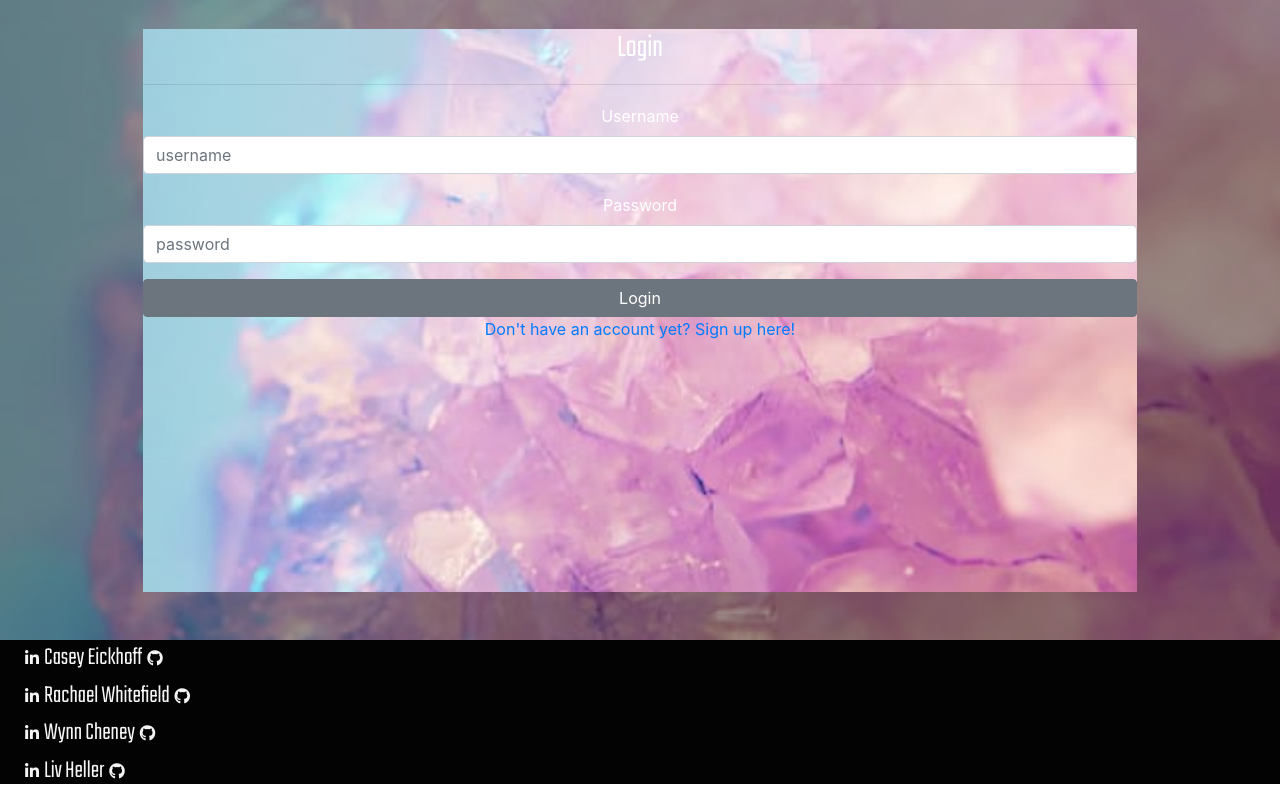
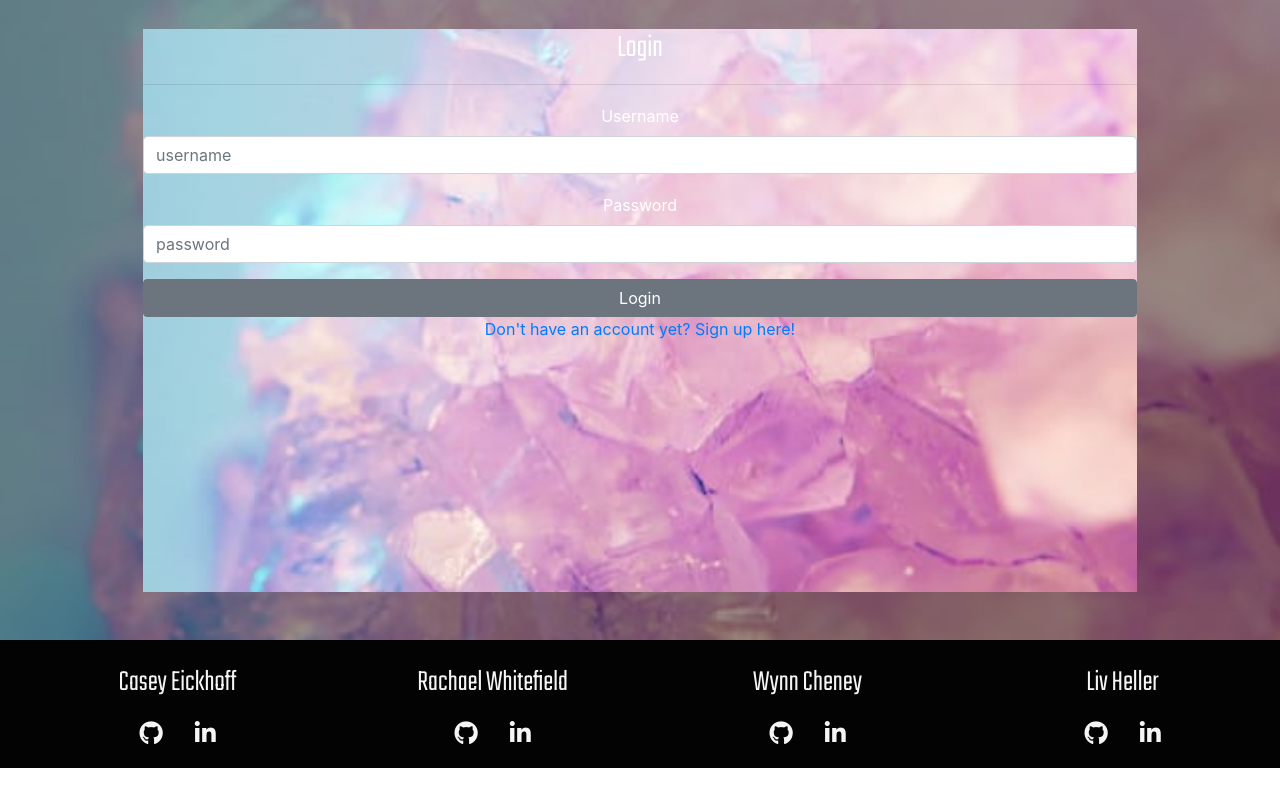
Before and after one commit to RachaelWhitefield/lets-get-metaphysical, a React (Create React App) app in the folder client/: page /login in a window 1280 px wide. Shown: the part 263-1053 px from the top of the page. After the commit the page ends 1031 px from the top, so only its background shows below. Built offline with nearby package versions, Linux system fonts and the light colour scheme; no server answers.

Commit message:
got to a good stopping point with the footer for now

```diff
--- a/client/src/components/Footer/Footer.js
+++ b/client/src/components/Footer/Footer.js
@@ -3,15 +3,15 @@ import "./Footer.scss";
 
 function Footer() {
     return (
-        <footer className="footer">
+        <footer className="footer" >
 
-            <div className="casey name"><a id="linkedin" href="https://www.linkedin.com/in/rachael-whitefield-952198180/" target="_blank"><i class="fab fa-linkedin-in"></i></a>Casey Eickhoff<a id="githib" href="https://github.com/RachaelWhitefield/lets-get-metaphysical" target="blank"><i className="fab fa-github gh-icon"></i></a></div>
+            <div className="name">Casey Eickhoff<br /><a id="githib" href="https://github.com/RachaelWhitefield/lets-get-metaphysical" target="blank"><i className="fab fa-github gh-icon"></i></a><a id="linkedin" href="https://www.linkedin.com/in/rachael-whitefield-952198180/" target="_blank"><i class="fab fa-linkedin-in"></i></a></div>
 
-            <div className="rachael name"><a id="linkedin" href="https://www.linkedin.com/in/rachael-whitefield-952198180/" target="_blank"><i class="fab fa-linkedin-in"></i></a>Rachael Whitefield<a id="githib" href="https://github.com/RachaelWhitefield/lets-get-metaphysical" target="blank"><i className="fab fa-github gh-icon"></i></a></div>
-            {/* <p>STONED</p> */}
-            <div className="wynn"><a id="linkedin" href="https://www.linkedin.com/in/rachael-whitefield-952198180/" target="_blank"><i class="fab fa-linkedin-in"></i></a>Wynn Cheney<a id="githib" href="https://github.com/RachaelWhitefield/lets-get-metaphysical" target="blank"><i className="fab fa-github gh-icon"></i></a></div>
+            <div className="name">Rachael Whitefield<br /><a id="githib" href="https://github.com/RachaelWhitefield/lets-get-metaphysical" target="blank"><i className="fab fa-github gh-icon"></i></a><a id="linkedin" href="https://www.linkedin.com/in/rachael-whitefield-952198180/" target="_blank"><i class="fab fa-linkedin-in"></i></a></div>
 
-            <div className="liv"><a id="linkedin" href="https://www.linkedin.com/in/rachael-whitefield-952198180/" target="_blank"><i class="fab fa-linkedin-in"></i></a>Liv Heller<a id="githib" href="https://github.com/RachaelWhitefield/lets-get-metaphysical" target="blank"><i className="fab fa-github gh-icon"></i></a></div>
+            <div className="name">Wynn Cheney<br /><a id="githib" href="https://github.com/RachaelWhitefield/lets-get-metaphysical" target="blank"><i className="fab fa-github gh-icon"></i></a><a id="linkedin" href="https://www.linkedin.com/in/rachael-whitefield-952198180/" target="_blank"><i class="fab fa-linkedin-in"></i></a></div>
+
+            <div className="name">Liv Heller<br /><a id="githib" href="https://github.com/RachaelWhitefield/lets-get-metaphysical" target="blank"><i className="fab fa-github gh-icon"></i></a><a id="linkedin" href="https://www.linkedin.com/in/rachael-whitefield-952198180/" target="_blank"><i class="fab fa-linkedin-in"></i></a></div>
             {/* <p></p> */}
         </footer>
     )
--- a/client/src/components/Footer/Footer.scss
+++ b/client/src/components/Footer/Footer.scss
@@ -8,23 +8,11 @@
     background: $primary-color;
     font-family: $title-font;
     color: $light-text;
-    font-size: 25px;
+    font-size: 30px;
     padding-left: 20px;
+    display: flex;
+    float: right;
 
-
-
-
-
-
-
-    // p {
-    //     line-height: $footer-height;
-    //     width: 33%;
-    //     margin: 0 auto;
-    //     text-align: center;
-    //     display: inline-block;
-    //     font-size: 3rem;
-    // }
 
     .gh-icon {
         color: $light-text;
@@ -32,16 +20,23 @@
         padding: .5rem;
     }
 
+    .fab {
+        font-size: 1.5rem;
+        padding: 1rem;
+        color: $light-text;
+    }
+
+    .name {
+        padding: 20px;
+        padding-top: 10px;
+        margin-top: 10px;
+        width: 25%;
+        text-align: center;
 
 
-    .fab {
-        font-size: 1rem;
-        padding: 5px;
-        color: $light-text;
+
     }
-    .name {
-        display: in-line inline-block;
-    }
+
 
     // .react-icon {
     //     font-size: 3rem;
--- a/client/src/sass/variable.scss
+++ b/client/src/sass/variable.scss
@@ -11,4 +11,4 @@ $light-text: #F5F5F5;
 $text-font: 'Hind', serif;
 $title-font: 'Teko', sans-serif;
 
-$footer-height: 9rem;
+$footer-height: 8rem;
```
